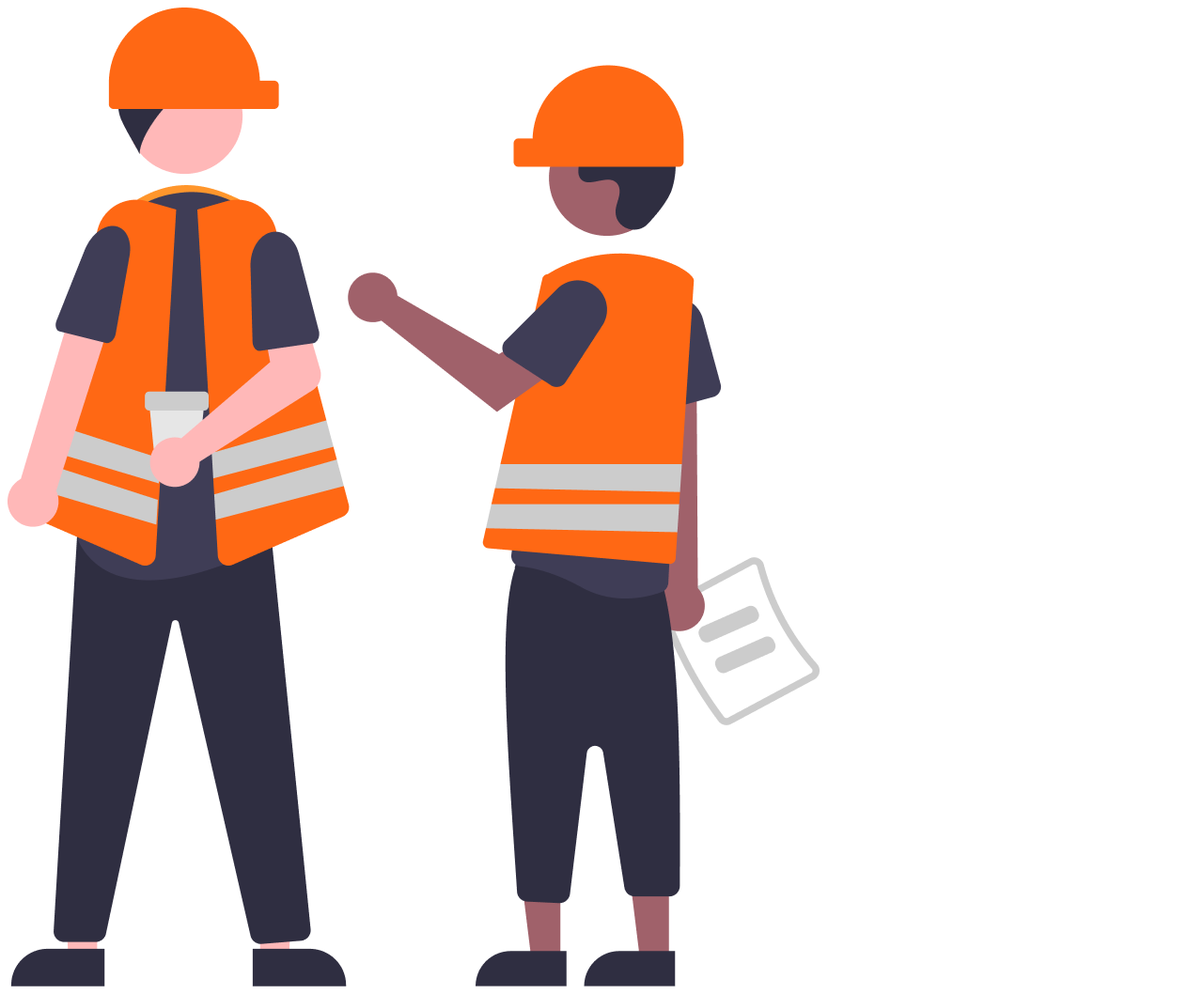
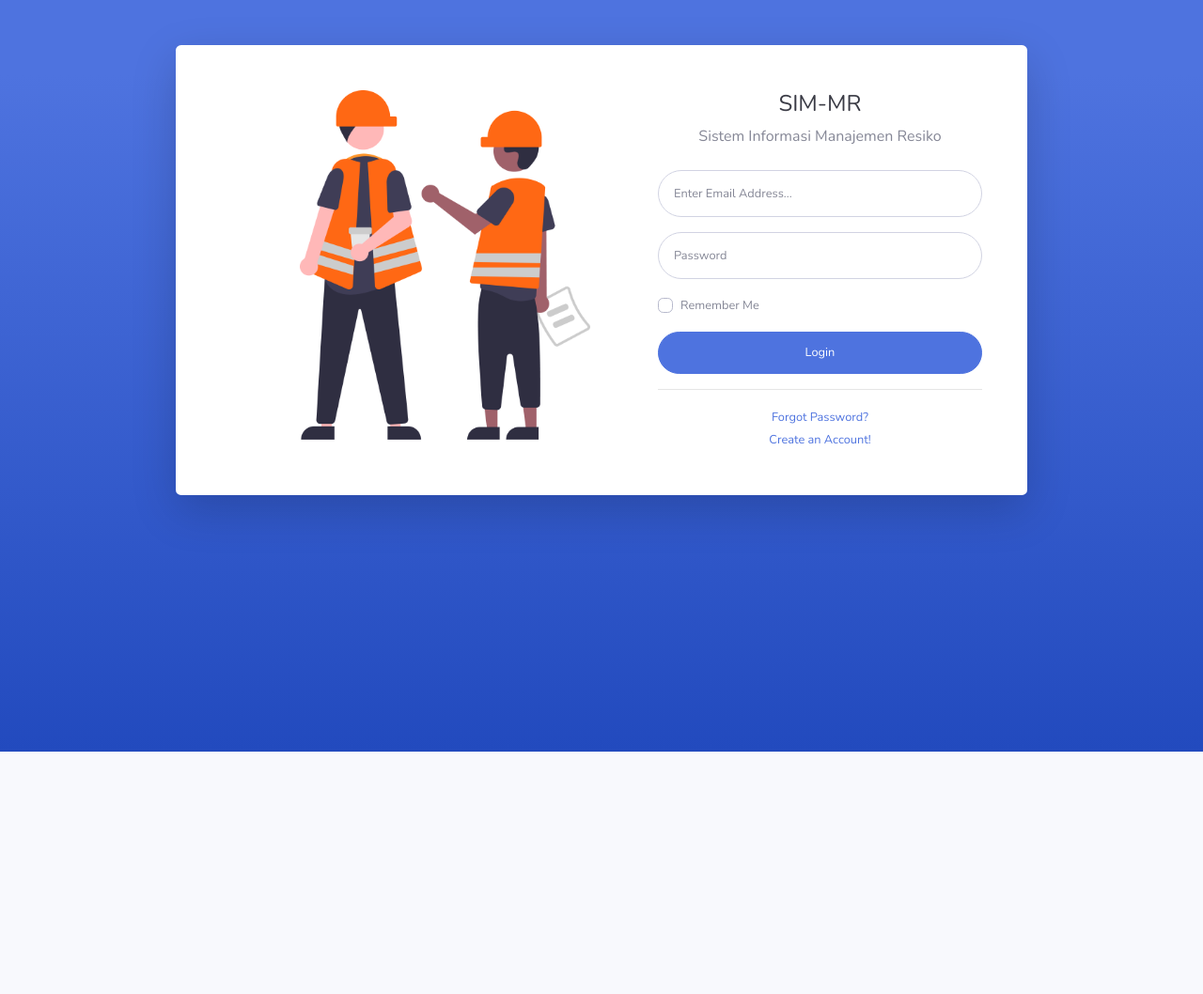
Before and after one commit to riyansasaja/simako, a CodeIgniter app: page /simako/ in a window 1280 px wide. Shown: the whole page at 94% size. After the commit the page ends 800 px from the top, so only its background shows below. Run offline with CodeIgniter, Linux system fonts and the light colour scheme.

Commit message:
perbaiki SB Admin - dan selesaikan tampilan login page

```diff
--- a/application/config/autoload.php
+++ b/application/config/autoload.php
@@ -89,7 +89,7 @@ $autoload['drivers'] = array();
 |
 |	$autoload['helper'] = array('url', 'file');
 */
-$autoload['helper'] = array('url', 'file');
+$autoload['helper'] = array('url', 'file', 'security');
 
 /*
 | -------------------------------------------------------------------
--- a/application/views/auth/login.php
+++ b/application/views/auth/login.php
@@ -1 +1,97 @@
-<img src="<?= base_url('assets/img/login-pict.png') ?>" alt="">
+<!DOCTYPE html>
+<html lang="en">
+
+<head>
+
+    <meta charset="utf-8">
+    <meta http-equiv="X-UA-Compatible" content="IE=edge">
+    <meta name="viewport" content="width=device-width, initial-scale=1, shrink-to-fit=no">
+    <meta name="description" content="">
+    <meta name="author" content="">
+
+    <title>Login Page</title>
+
+    <!-- Custom fonts for this template-->
+    <link href="<?= base_url('assets/') ?>vendor/fontawesome-free/css/all.min.css" rel="stylesheet" type="text/css">
+    <link href="https://fonts.googleapis.com/css?family=Nunito:200,200i,300,300i,400,400i,600,600i,700,700i,800,800i,900,900i" rel="stylesheet">
+
+    <!-- Custom styles for this template-->
+    <link href="<?= base_url('assets/') ?>css/sb-admin-2.min.css" rel="stylesheet">
+
+</head>
+
+<body class="bg-gradient-primary">
+
+    <div class="container">
+
+        <!-- Outer Row -->
+        <div class="row justify-content-center">
+
+            <div class="col-xl-10 col-lg-12 col-md-9">
+
+                <div class="card o-hidden border-0 shadow-lg my-5">
+                    <div class="card-body p-0">
+                        <!-- Nested Row within Card Body -->
+                        <div class="row">
+                            <div class="col-lg-6 d-none d-lg-block text-right">
+                                <!-- gambar -->
+                                <img class="mt-5" style="width: 70%;" src="<?= base_url('assets/img/') ?>bglogin.png" alt="login pict">
+                            </div>
+                            <div class="col-lg-6">
+                                <div class="p-5">
+                                    <div class="text-center">
+                                        <h1 class="h4 text-gray-900">SIM-MR</h1>
+                                        <p class="mb-4">Sistem Informasi Manajemen Resiko</p>
+                                    </div>
+                                    <form class="user">
+                                        <div class="form-group">
+                                            <input type="email" class="form-control form-control-user" id="exampleInputEmail" aria-describedby="emailHelp" placeholder="Enter Email Address...">
+                                        </div>
+                                        <div class="form-group">
+                                            <input type="password" class="form-control form-control-user" id="exampleInputPassword" placeholder="Password">
+                                        </div>
+                                        <div class="form-group">
+                                            <div class="custom-control custom-checkbox small">
+                                                <input type="checkbox" class="custom-control-input" id="customCheck">
+                                                <label class="custom-control-label" for="customCheck">Remember
+                                                    Me</label>
+                                            </div>
+                                        </div>
+                                        <a href="index.html" class="btn btn-primary btn-user btn-block">
+                                            Login
+                                        </a>
+
+
+                                    </form>
+                                    <hr>
+                                    <div class="text-center">
+                                        <a class="small" href="forgot-password.html">Forgot Password?</a>
+                                    </div>
+                                    <div class="text-center">
+                                        <a class="small" href="register.html">Create an Account!</a>
+                                    </div>
+                                </div>
+                            </div>
+                        </div>
+                    </div>
+                </div>
+
+            </div>
+
+        </div>
+
+    </div>
+
+    <!-- Bootstrap core JavaScript-->
+    <script src="<?= base_url('assets/') ?>vendor/jquery/jquery.min.js"></script>
+    <script src="<?= base_url('assets/') ?>vendor/bootstrap/js/bootstrap.bundle.min.js"></script>
+
+    <!-- Core plugin JavaScript-->
+    <script src="<?= base_url('assets/') ?>vendor/jquery-easing/jquery.easing.min.js"></script>
+
+    <!-- Custom scripts for all pages-->
+    <script src="<?= base_url('assets/') ?>js/sb-admin-2.min.js"></script>
+
+</body>
+
+</html>
```
Also changed, not shown: assets/img/bglogin.png (renamed from assets/img/login-pict.png).
